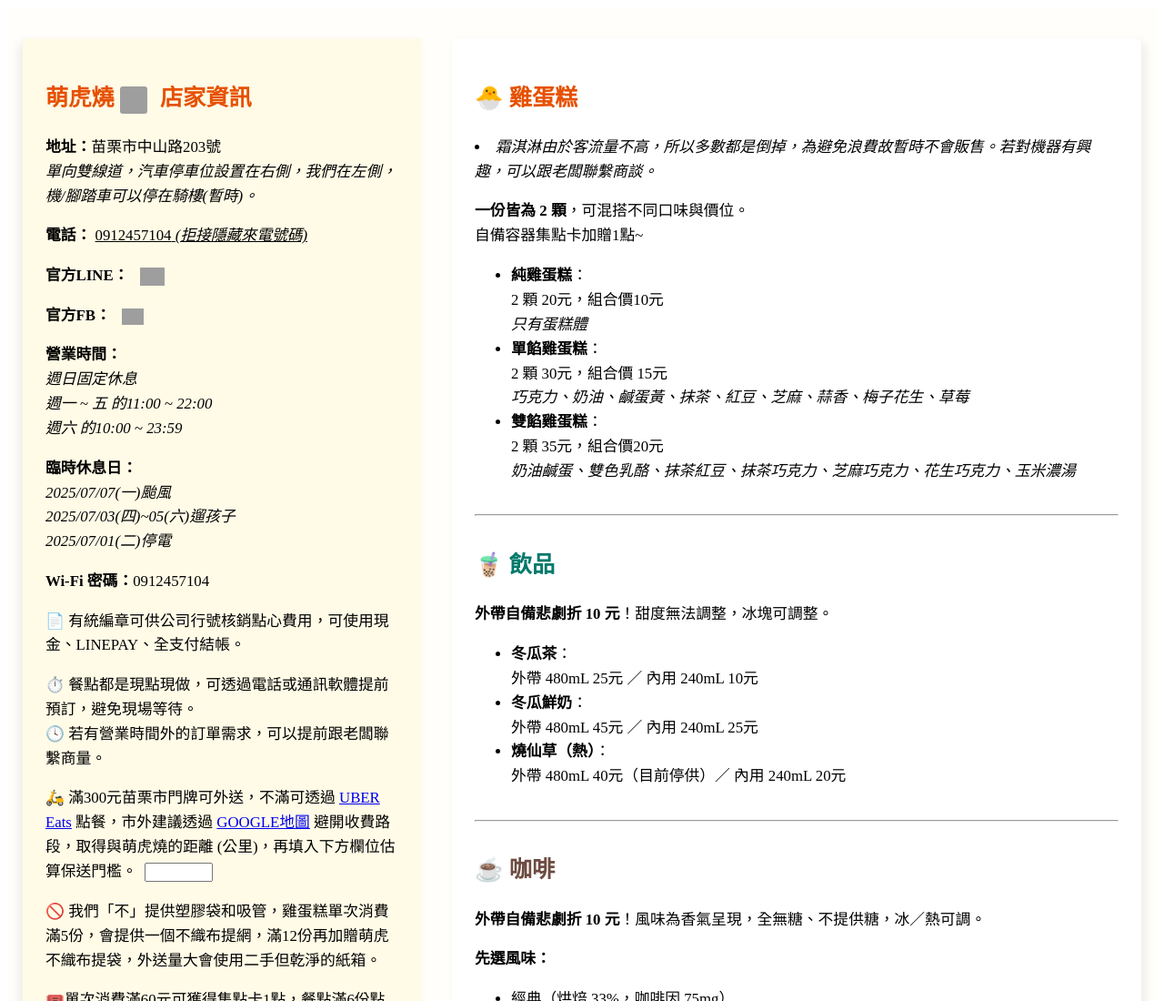
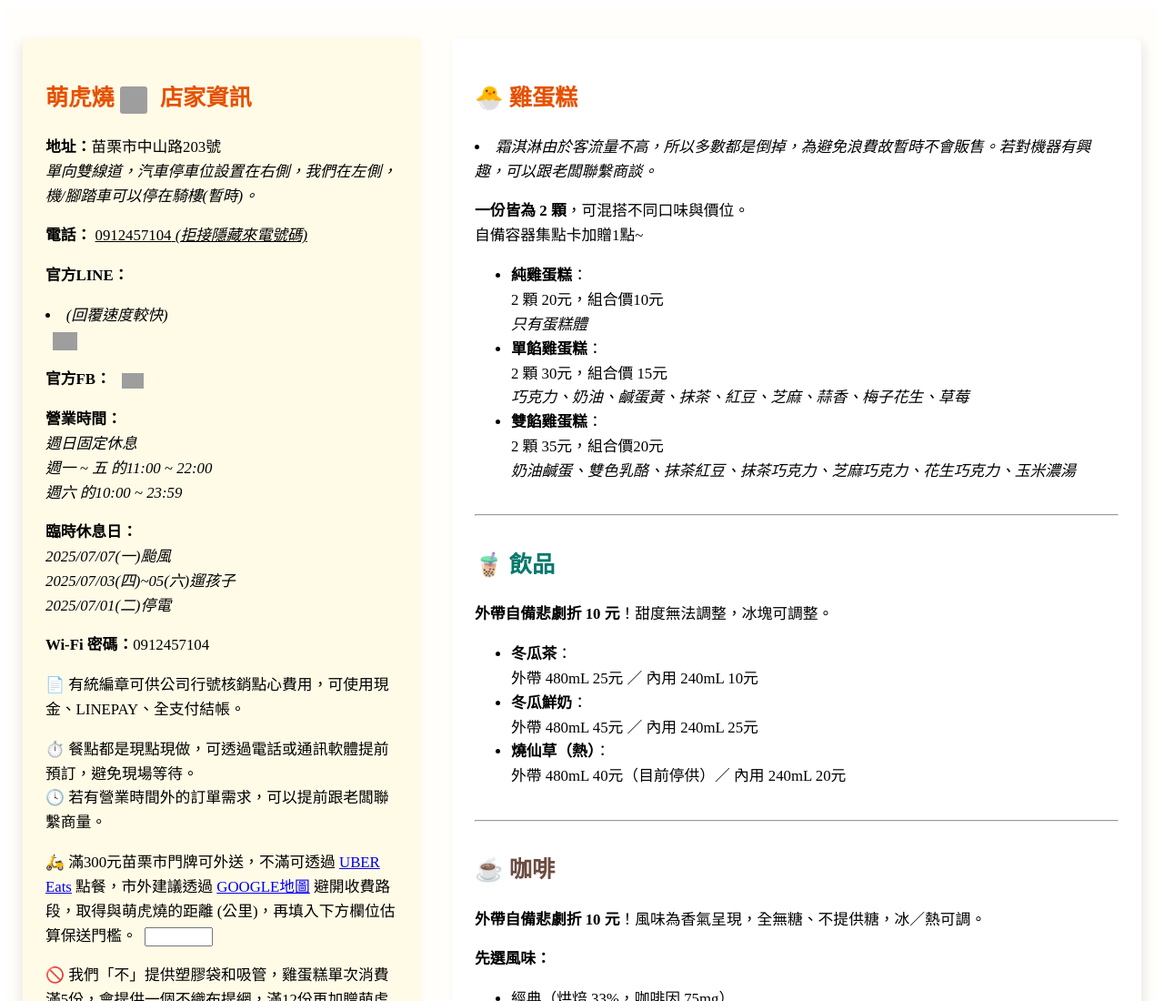
Before and after one commit to menghushao/home-page, a plain HTML site: page index.html in a window 1280 px wide. Shown: the top 1100 px of the page at 91% size. Drawn offline with Linux system fonts and the light colour scheme; some packages are replaced by stand-ins of ours; grey boxes are pictures that could not be loaded; a script that the page names is missing.

Commit message:
Update index.html

```diff
--- a/index.html
+++ b/index.html
@@ -22,7 +22,7 @@
     <p><strong>電話：</strong>
       <a href="tel:0912457104" style="color: inherit; text-decoration: underline;">0912457104<em>  (拒接隱藏來電號碼)</em></a>
     </p>
-    <p><strong>官方LINE：</strong>
+    <p><strong>官方LINE：</strong><li><em>  (回覆速度較快)</em></li>
       <a href="https://reurl.cc/qZAE2y" target="_blank" style="margin-left: 0.5em;">
         <img src="https://pic.pimg.tw/softwarecenter/1405438113-157016513.png" alt="LINE" style="width: 1.6em; vertical-align: middle;" />
       </a>
```
